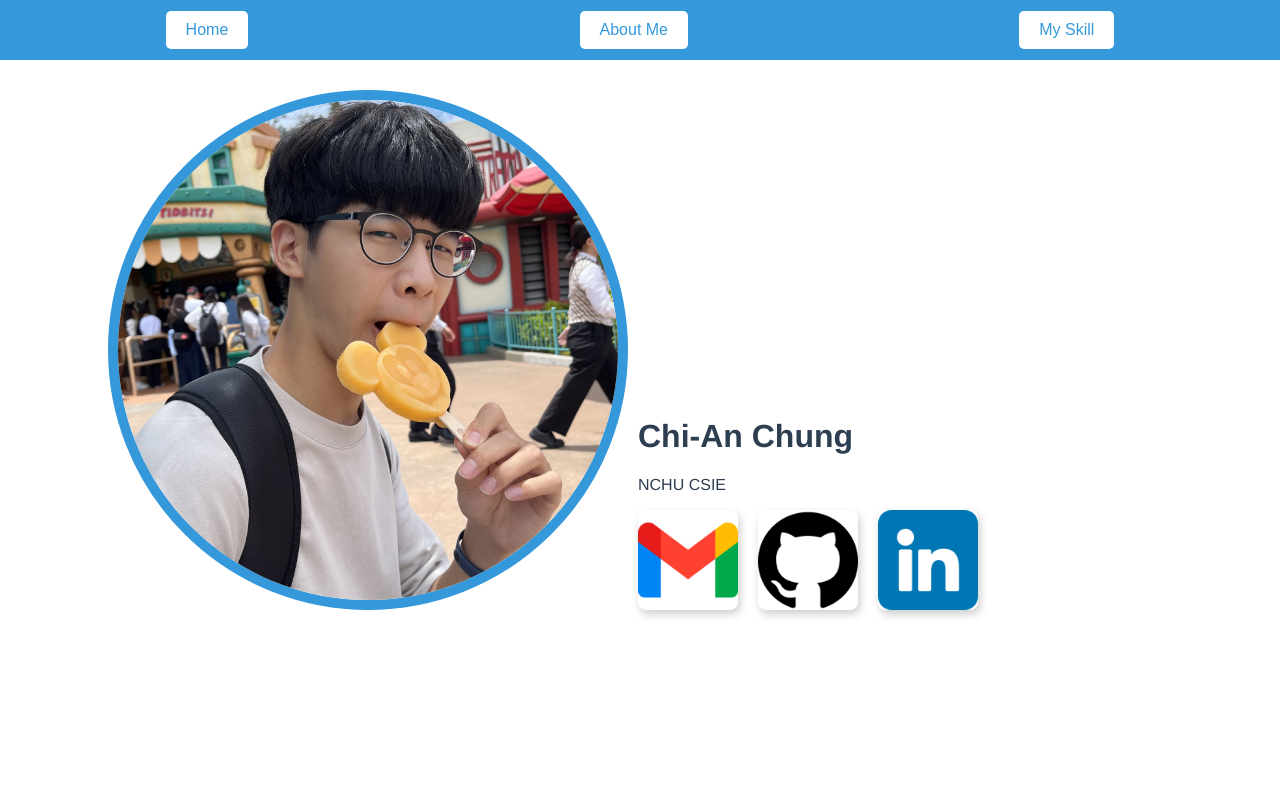
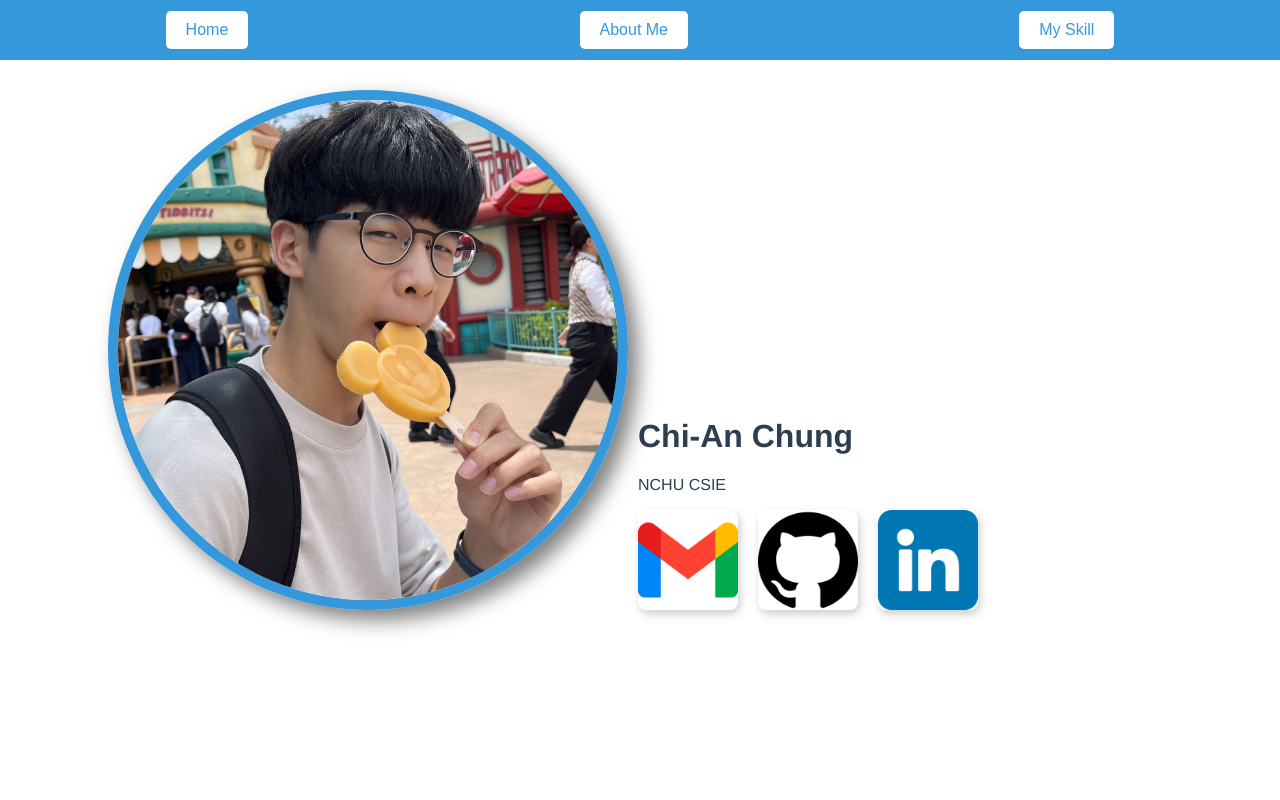
Before and after one commit to cachung0108/My-site, a Vue app: page / in a window 1280 px wide. Shown: the top 800 px of the page. Built offline with nearby package versions, Linux system fonts and the light colour scheme.

Commit message:
大頭照加上陰影

```diff
--- a/src/components/ProfileCard.vue
+++ b/src/components/ProfileCard.vue
@@ -42,6 +42,7 @@
     border-radius: 50%;
     border: 10px solid #3498db;
     object-fit: cover;
+    box-shadow: 10px 10px 20px rgba(0, 0, 0, 0.5);
 }
 .clickable-image {
     width: 100px;
```
